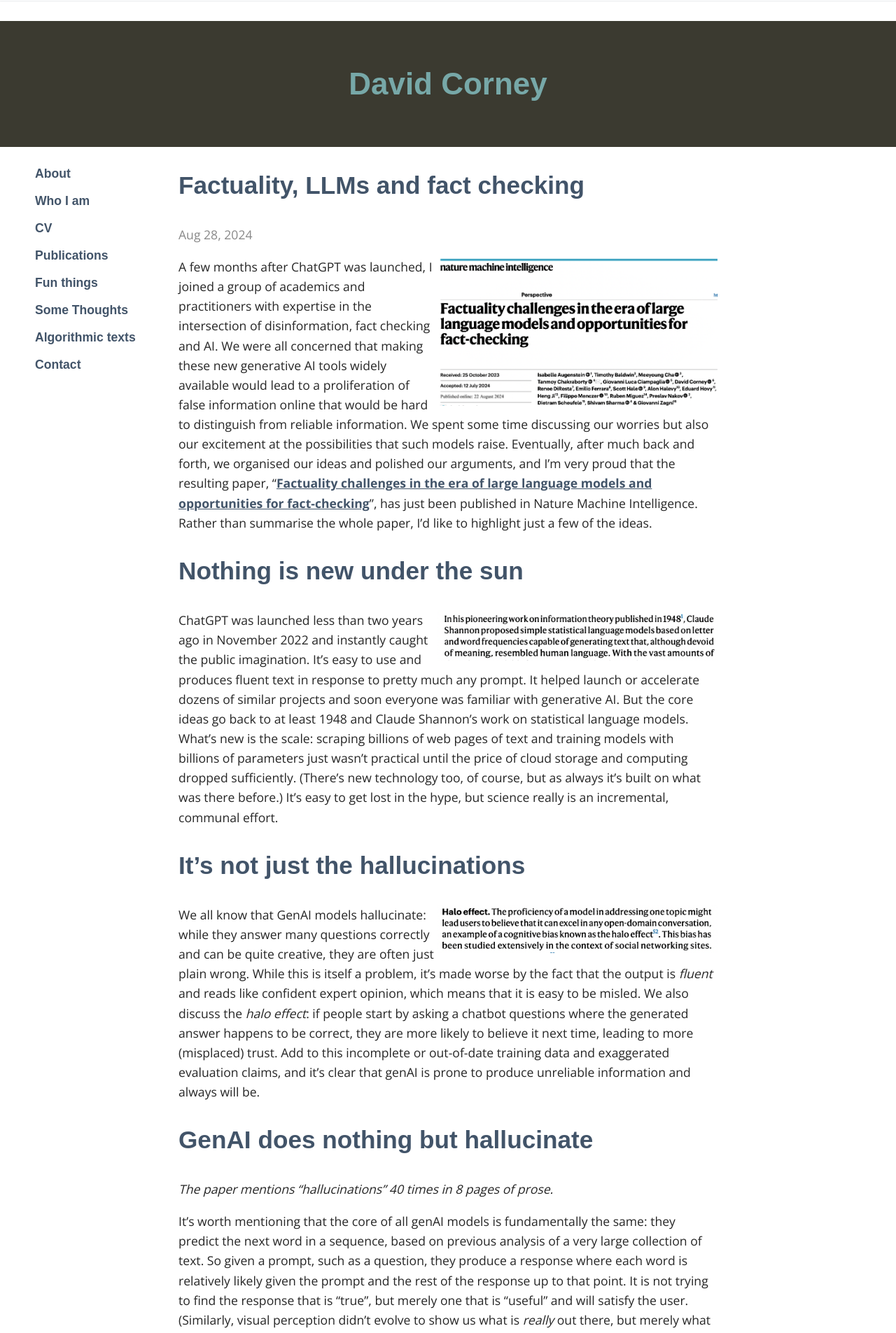
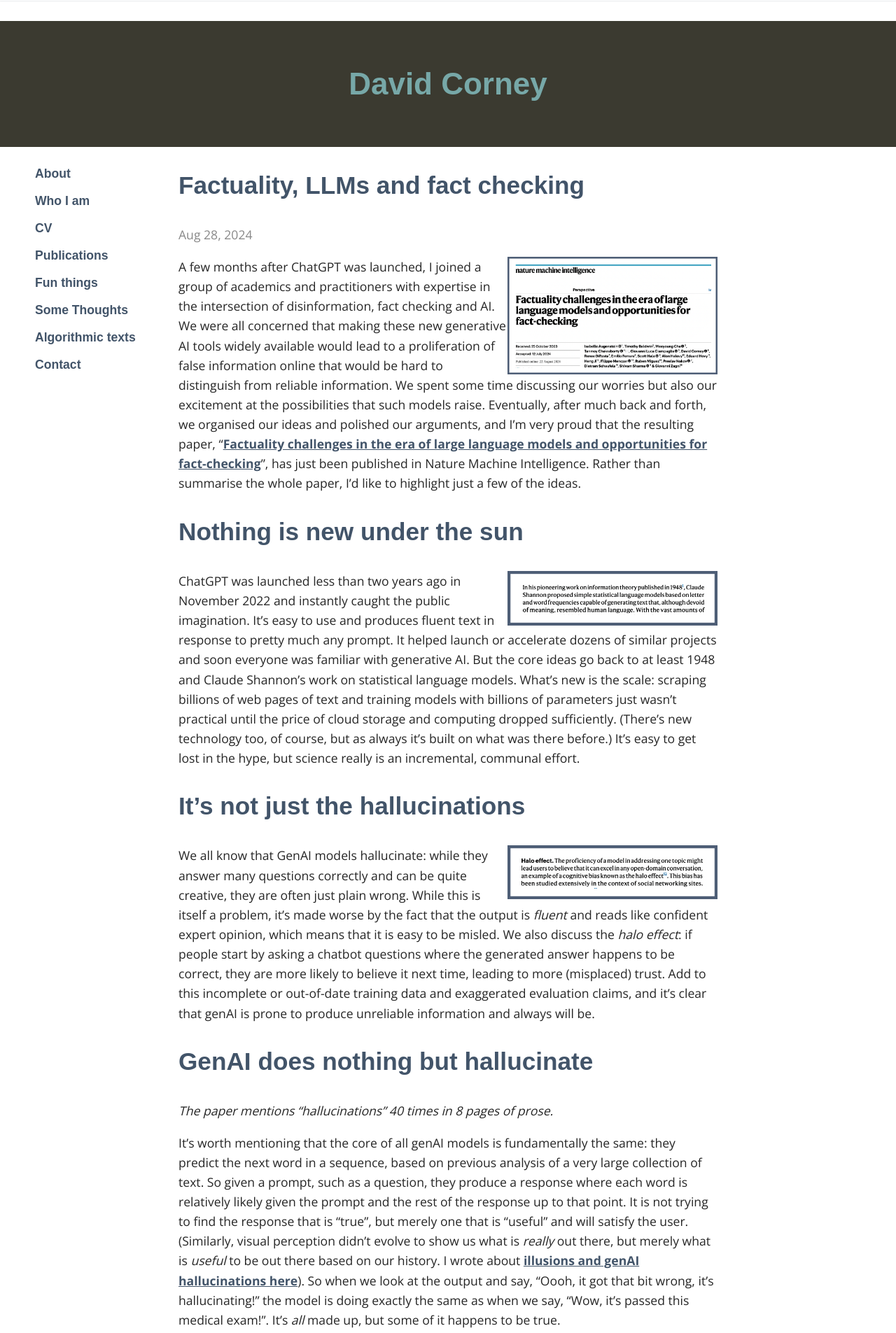
Before and after one commit to dcorney/dcorney.github.io, a Jekyll site: the page built from _posts/2024-08-28-factuality.md, in a window 1280 px wide. Shown: the top 1905 px of the page at 70% size. Built offline with Jekyll 4.4.1, drawn with Linux system fonts in a browser that asks for light colours; some web fonts are replaced.

Commit message:
adding border to images

```diff
--- a/_posts/2024-08-28-factuality.md
+++ b/_posts/2024-08-28-factuality.md
@@ -5,14 +5,14 @@ title: Factuality, LLMs and fact checking
 ---
 
 
-<img  src="/images/factuality/title_block.png" alt="Screenshot of paper heading: Nature Machine Intelligence. Factuality challenges in the era of large language models and opportunities for  fact-checking" width="400" align="right"/>
+<img  src="/images/factuality/title_block_b.png" alt="Screenshot of paper heading: Nature Machine Intelligence. Factuality challenges in the era of large language models and opportunities for  fact-checking" width="300" align="right"/>
 
 
 A few months after ChatGPT was launched, I joined a group of academics and practitioners with expertise in the intersection of disinformation, fact checking and AI. We were all concerned that making these new generative AI tools widely available would lead to a proliferation of false information online that would be hard to distinguish from reliable information. We spent some time discussing our worries but also our excitement at the possibilities that such models raise. Eventually, after much back and forth, we organised our ideas and polished our arguments, and I'm very proud that the resulting paper, "[Factuality challenges in the era of large language models and opportunities for fact-checking](https://rdcu.be/dRFy0)", has just been published in Nature Machine Intelligence. Rather than summarise the whole paper, I'd like to highlight just a few of the ideas.
 
 ## Nothing is new under the sun
 
-<img  src="/images/factuality/shannon1948.png" alt="Extract from paper: In his pioneering work on information theory published in 1948, Claude Shannon proposed simple statistical language models based on letter and word frequencies capable of generating text that, although devoid of meaning, resembled human language." width="400" align="right"/>
+<img  src="/images/factuality/shannon1948_b.png" alt="Extract from paper: In his pioneering work on information theory published in 1948, Claude Shannon proposed simple statistical language models based on letter and word frequencies capable of generating text that, although devoid of meaning, resembled human language." width="300" align="right"/>
 
 ChatGPT was launched less than two years ago in November 2022 and instantly caught the public imagination. It's easy to use and produces fluent text in response to pretty much any prompt. It helped launch or accelerate dozens of similar projects and soon everyone was familiar with generative AI. But the core ideas go back to at least 1948 and Claude Shannon's work on statistical language models. What's new is the scale: scraping billions of web pages of text and training models with billions of parameters just wasn't practical until the price of cloud storage and computing dropped sufficiently. (There's new technology too, of course, but as always it's built on what was there before.) It's easy to get lost in the hype, but science really is an incremental, communal effort.
 
@@ -20,7 +20,7 @@ ChatGPT was launched less than two years ago in November 2022 and instantly caug
 
 ## It's not just the hallucinations
 
-<img  src="/images/factuality/halo_effect.png" alt="Extract from paper: The proficiency of a model in addressing one topic might lead users to believe that it can excel in any open-domain conversation, an example of a cognitive bias known as the halo effect" width="400" align="right"/>
+<img  src="/images/factuality/halo_effect_b.png" alt="Extract from paper: The proficiency of a model in addressing one topic might lead users to believe that it can excel in any open-domain conversation, an example of a cognitive bias known as the halo effect" width="300" align="right"/>
 
 We all know that GenAI models hallucinate: while they answer many questions correctly and can be quite creative, they are often just plain wrong. While this is itself a problem, it's made worse by the fact that the output is *fluent* and reads like confident expert opinion, which means that it is easy to be misled. We also discuss the *halo effect*: if people start by asking a chatbot questions where the generated answer happens to be correct, they are more likely to believe it next time, leading to more (misplaced) trust. Add to this incomplete or out-of-date training data and exaggerated evaluation claims, and it's clear that genAI is prone to produce unreliable information and always will be.
 
@@ -33,7 +33,7 @@ It's worth mentioning that the core of all genAI models is fundamentally the sam
 
 ## What's the worst that could happen?
 
-<img  src="/images/factuality/bypassing-detection.png" alt="Extract from paper:  GenAI tools can generate infinite variations of the same claim. Even if each variant reaches a small number of people, the cumulative impact of these variants could add to that of a highly viral piece while remaining invisible to fact-checkers." width="400" align="right"/>
+<img  src="/images/factuality/bypassing-detection_b.png" alt="Extract from paper:  GenAI tools can generate infinite variations of the same claim. Even if each variant reaches a small number of people, the cumulative impact of these variants could add to that of a highly viral piece while remaining invisible to fact-checkers." width="300" align="right"/>
 
 One of the easiest and most alarming parts of the paper to write was to list out the bad things that could happen. One that particularly concerns me in my role at [Full Fact](https://fullfact.org/) is the potential for propagandists to generate endless variations of the same claim and sharing them via many different channels. The cumulative effect is the same: lots of people see the misleading content and some are influenced by it. But the diversity makes it harder to detect this as viral content, as each version is only seen by a few people. So fact checkers (and social media companies) might find it harder to identify harmful, impactful content.
 
@@ -42,14 +42,14 @@ One of the easiest and most alarming parts of the paper to write was to list out
 ## What can we do to fix this?
 
 
-<img  src="/images/factuality/provenance.png" alt="As synthetic text generated by LLMs becomes ubiquitous, fully human-written text may become more valuable. Technologies and standards for content authenticity and provenance already exist for video and image content." width="400" align="right"/>
+<img  src="/images/factuality/provenance_b.png" alt="As synthetic text generated by LLMs becomes ubiquitous, fully human-written text may become more valuable. Technologies and standards for content authenticity and provenance already exist for video and image content." width="300" align="right"/>
 
 Thankfully, it's not all doom and gloom. GenAI providers who don't want to mislead their users can use RAG models, especially if tied to up-to-date knowledge bases, to reduce some forms of misleading hallucinations. And while automatic recognition of AI generated content remains hard, steps are being taken to allow authentic content to be associated with provenance information, so people (and tools) know it is trustworthy. Or at least, human-generated.
 
 
 ## Fact checking in this brave new world
 
-<img  src="/images/factuality/transcripts.png" alt="LLMs can transcribe speeches, debates, interviews, online videos and news broadcasts, summarize extensive documents and help to create concise lists of crucial claims." width="400" align="right"/>
+<img  src="/images/factuality/transcripts_b.png" alt="LLMs can transcribe speeches, debates, interviews, online videos and news broadcasts, summarize extensive documents and help to create concise lists of crucial claims." width="300" align="right"/>
 
 
 And the best news is that fact checkers can make direct use of this new technology! While genAI can't tell us if a claim is true, misleading or false, it can be used to scale-up media monitoring. For example, finding harmful claims in long videos or podcasts can take fact checkers hours. While accurate transcripts are available, spoken word tends to be quite repetitive, meandering, unstructured and repetitive. GenAI can help by providing readable summaries of long transcripts suitable for further analysis. So instead of ploughing through hours of low-quality videos, fact checkers can use AI to help them focus on the most likely suspects.
@@ -57,6 +57,6 @@ And the best news is that fact checkers can make direct use of this new technolo
 
 
 ## Dual-edge sword
-<img  src="/images/factuality/landscape.png" alt="The landscape of factuality in LLMs presents a dual-edged sword, encompassing both formidable challenges and promising opportunities for the domain of fact-checking." width="400" align="right"/>
+<img  src="/images/factuality/landscape_b.png" alt="The landscape of factuality in LLMs presents a dual-edged sword, encompassing both formidable challenges and promising opportunities for the domain of fact-checking." width="300" align="right"/>
 
 As we conclude in the paper, "the landscape of factuality in LLMs presents a dual-edged sword, encompassing both formidable challenges and promising opportunities for the domain of fact-checking." There is a lot of hype. There are serious concerns about the environmental impact of these tools, the way the training data is collected and processed and the pollution of the information space we all rely on. But perhaps there are glimmers of hope amongst the clouds.
```
Also changed, not shown: images/factuality/bypassing-detection_b.png (added), images/factuality/halo_effect_b.png (added), images/factuality/landscape_b.png (added), images/factuality/provenance_b.png (added), images/factuality/shannon1948_b.png (added), images/factuality/title_block_b.png (added), images/factuality/transcripts_b.png (added).
